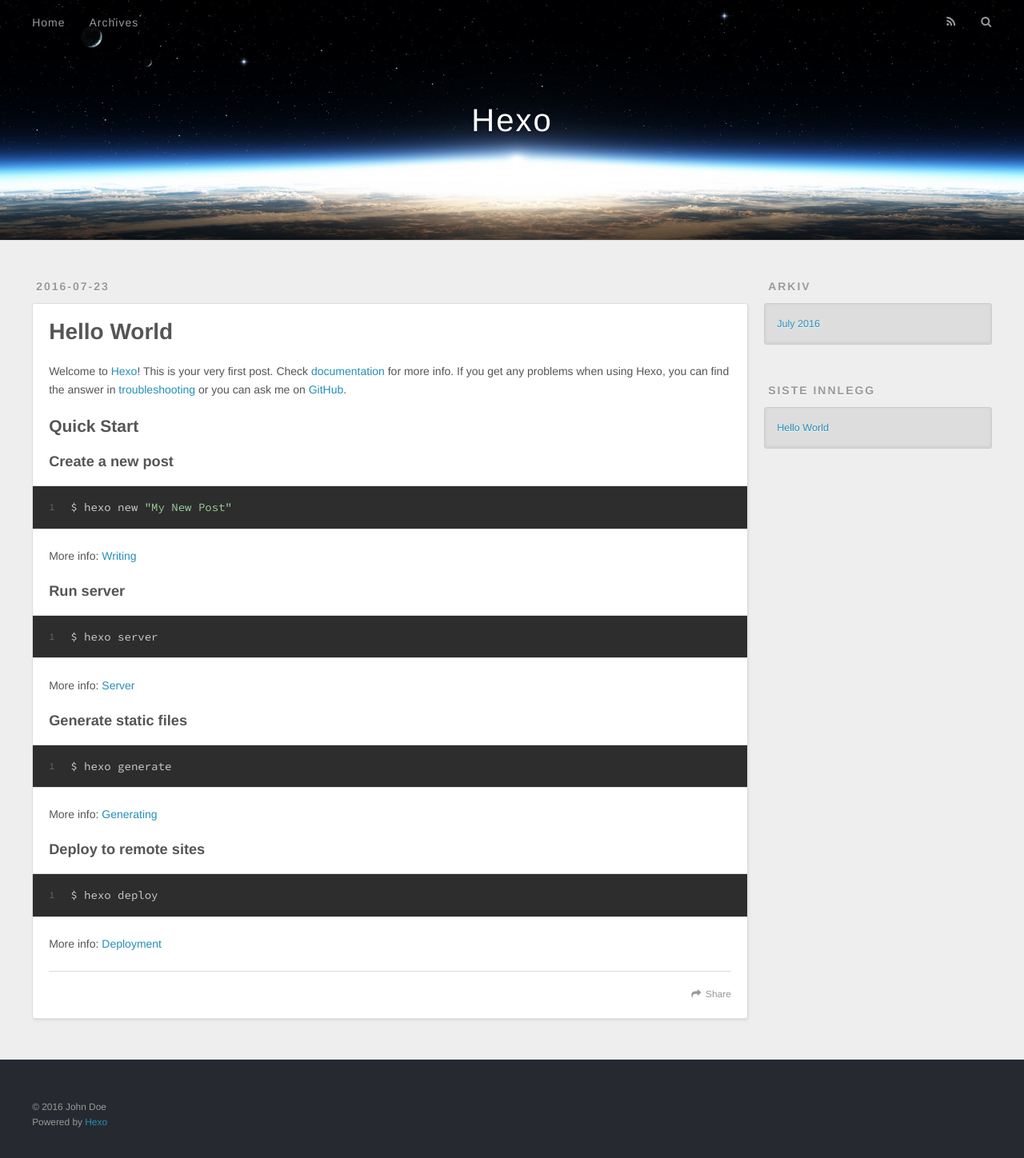
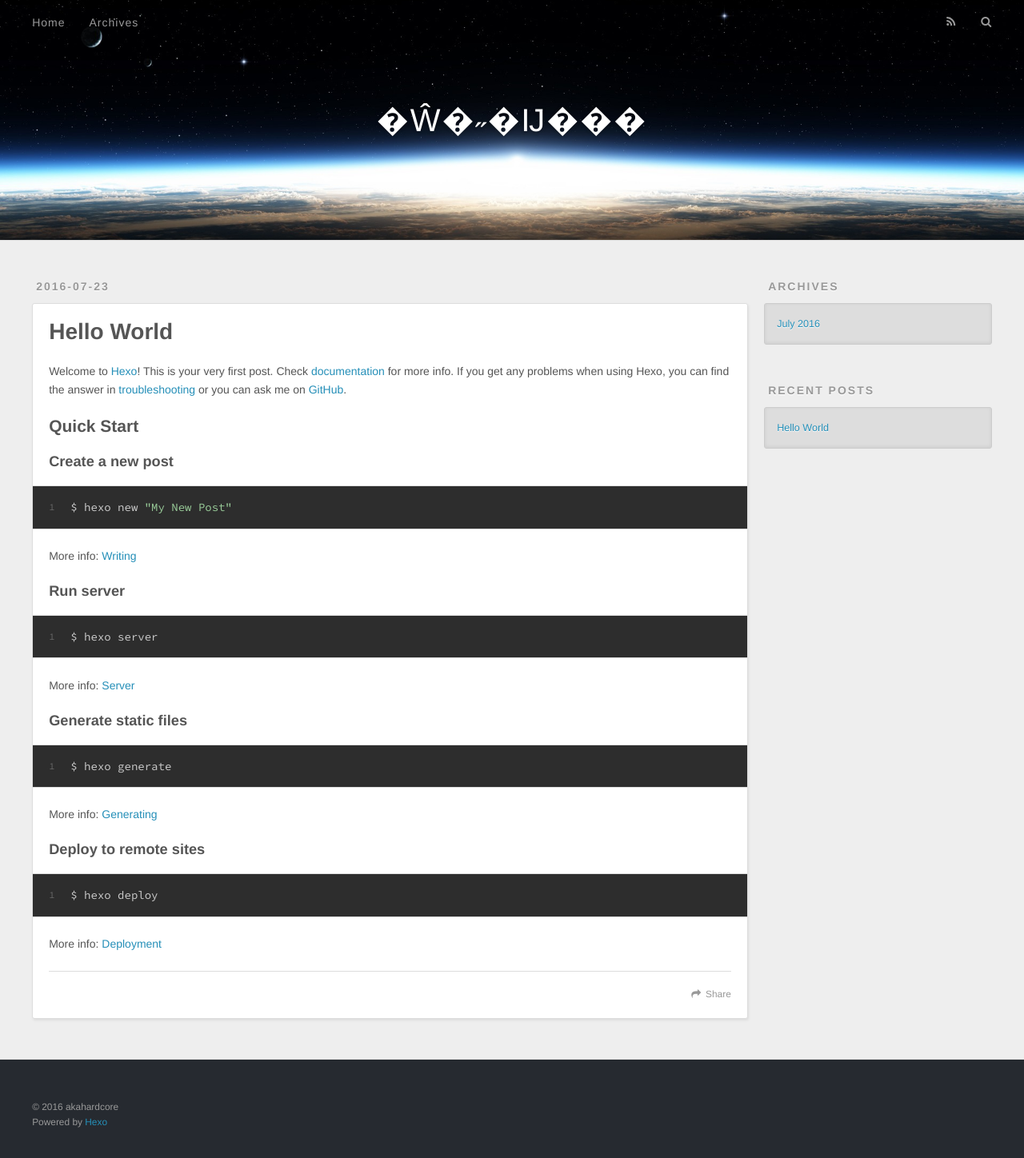
Before and after one commit to akahardcore/akahardcore.github.io, a plain HTML site: page index.html in a window 1280 px wide. Shown: the whole page at 80% size. Drawn offline with nearby package versions, Linux system fonts and the light colour scheme.

Commit message:
Site updated: 2016-07-24 17:27:27

```diff
--- a/index.html
+++ b/index.html
@@ -3,16 +3,16 @@
 <head>
   <meta charset="utf-8">
 
-  <title>Hexo</title>
+  <title>�Ŵ�˶�Ĳ���</title>
   <meta name="viewport" content="width=device-width, initial-scale=1, maximum-scale=1">
   <meta property="og:type" content="website">
-<meta property="og:title" content="Hexo">
+<meta property="og:title" content="�Ŵ�˶�Ĳ���">
 <meta property="og:url" content="http://yoursite.com/index.html">
-<meta property="og:site_name" content="Hexo">
+<meta property="og:site_name" content="�Ŵ�˶�Ĳ���">
 <meta name="twitter:card" content="summary">
-<meta name="twitter:title" content="Hexo">
+<meta name="twitter:title" content="�Ŵ�˶�Ĳ���">
 
-    <link rel="alternate" href="/atom.xml" title="Hexo" type="application/atom+xml">
+    <link rel="alternate" href="/atom.xml" title="�Ŵ�˶�Ĳ���" type="application/atom+xml">
 
 
     <link rel="icon" href="/favicon.png">
@@ -33,7 +33,7 @@
   <div id="header-outer" class="outer">
     <div id="header-title" class="inner">
       <h1 id="logo-wrap">
-        <a href="/" id="logo">Hexo</a>
+        <a href="/" id="logo">�Ŵ�˶�Ĳ���</a>
       </h1>
 
     </div>
@@ -50,7 +50,7 @@
 
           <a id="nav-rss-link" class="nav-icon" href="/atom.xml" title="RSS Feed"></a>
 
-        <a id="nav-search-btn" class="nav-icon" title="Søk"></a>
+        <a id="nav-search-btn" class="nav-icon" title="Search"></a>
       </nav>
       <div id="search-form-wrap">
         <form action="//google.com/search" method="get" accept-charset="UTF-8" class="search-form"><input type="search" name="q" results="0" class="search-form-input" placeholder="Search"><button type="submit" class="search-form-submit">&#xF002;</button><input type="hidden" name="sitesearch" value="http://yoursite.com"></form>
@@ -96,7 +96,7 @@
 
     </div>
     <footer class="article-footer">
-      <a data-url="http://yoursite.com/2016/07/23/hello-world/" data-id="ciqz00op8000074ao9zu59l3z" class="article-share-link">Share</a>
+      <a data-url="http://yoursite.com/2016/07/23/hello-world/" data-id="cir0e7ecv0000skao2tuf402w" class="article-share-link">Share</a>
 
 
     </footer>
@@ -121,7 +121,7 @@
 
 
   <div class="widget-wrap">
-    <h3 class="widget-title">Arkiv</h3>
+    <h3 class="widget-title">Archives</h3>
     <div class="widget">
       <ul class="archive-list"><li class="archive-list-item"><a class="archive-list-link" href="/archives/2016/07/">July 2016</a></li></ul>
     </div>
@@ -131,7 +131,7 @@
 
 
   <div class="widget-wrap">
-    <h3 class="widget-title">Siste innlegg</h3>
+    <h3 class="widget-title">Recent Posts</h3>
     <div class="widget">
       <ul>
 
@@ -151,7 +151,7 @@
 
   <div class="outer">
     <div id="footer-info" class="inner">
-      &copy; 2016 John Doe<br>
+      &copy; 2016 akahardcore<br>
       Powered by <a href="http://hexo.io/" target="_blank">Hexo</a>
     </div>
   </div>
```
Also changed, not shown: 2016/07/23/hello-world/index.html (+9 -9 lines), archives/2016/07/index.html (+10 -10 lines), archives/2016/index.html (+10 -10 lines), archives/index.html (+10 -10 lines).
